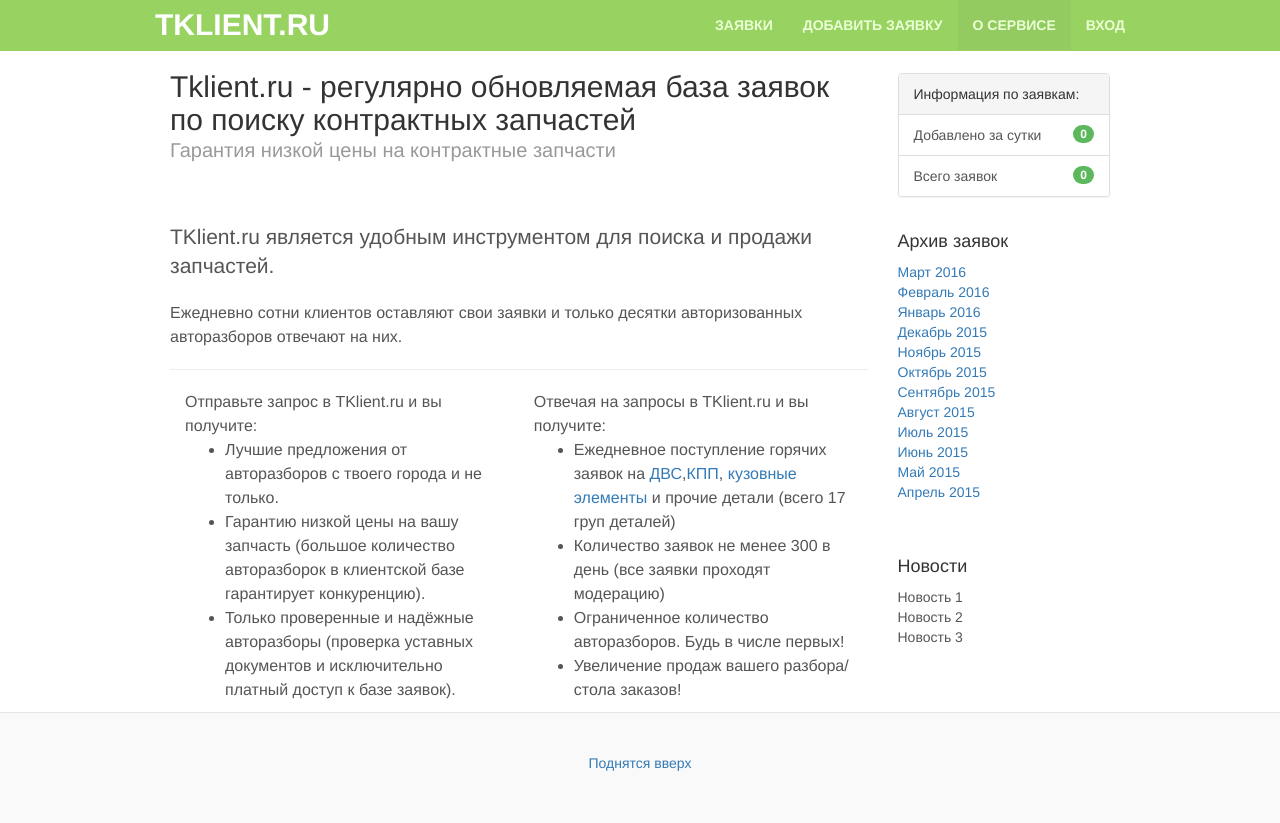
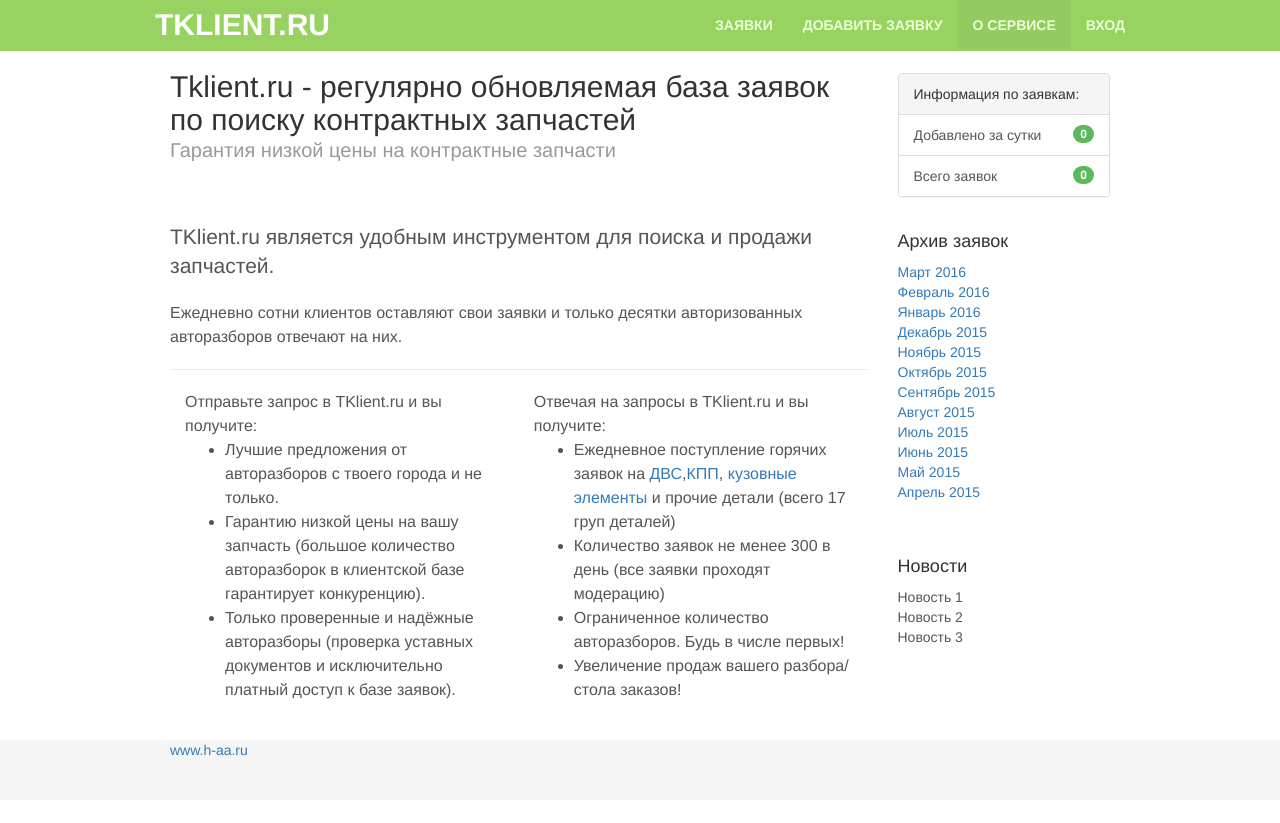
Before and after one commit to pinicilin2006/service1, a CodeIgniter app: page /database/index.php/main/about in a window 1280 px wide. After the commit the page ends 756 px from the top, so only its background shows below. Run offline with CodeIgniter, Linux system fonts and the light colour scheme; data that the repository does not hold is empty.

Commit message:
изменения по низу

```diff
--- a/application/views/footer.php
+++ b/application/views/footer.php
@@ -1,6 +1,6 @@
-    <div class="blog-footer">
+    <div id="footer">
       <!-- <p>Blog template built for <a href="http://getbootstrap.com">Bootstrap</a> by <a href="https://twitter.com/mdo">@mdo</a>.</p> -->
-      <p>
-        <a href="#">Поднятся вверх</a>
-      </p>
+       <div class="container">
+         <p class="text-muted"><a href="http://h-aa.ru">www.h-aa.ru</a></p>
+      </div>
     </div>
```
